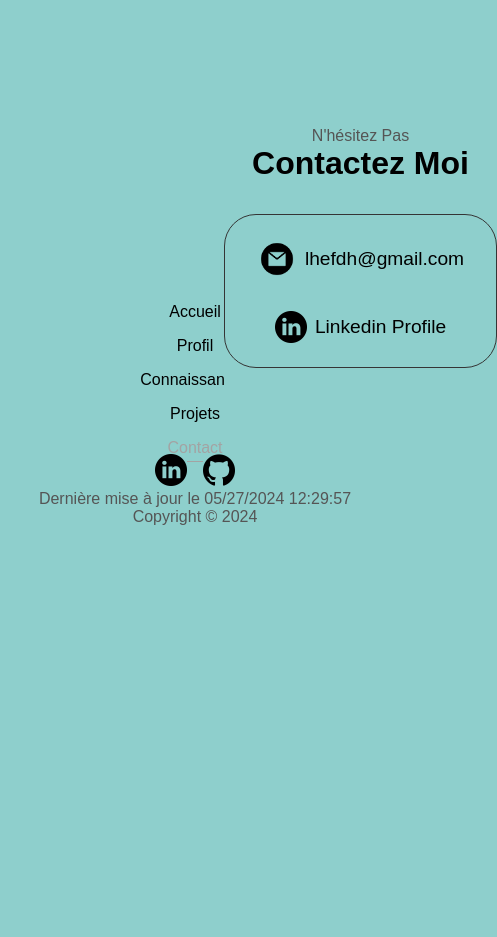
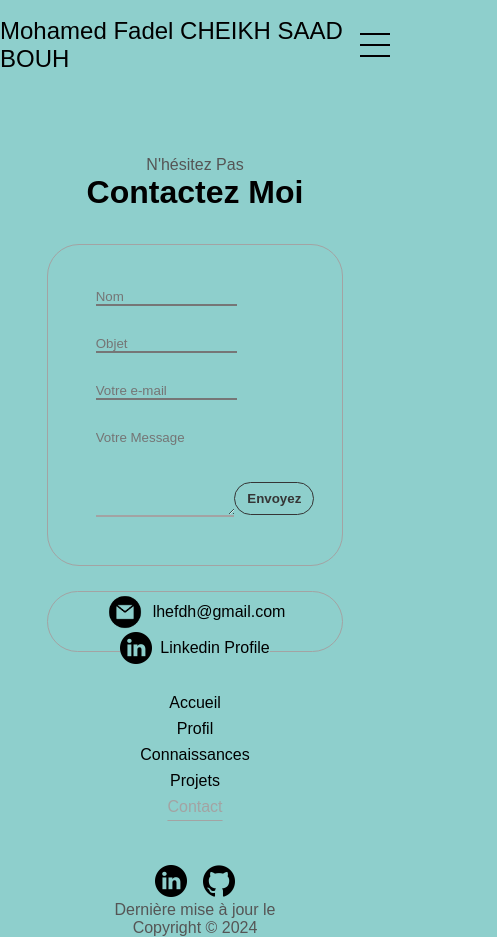
Before and after one commit to lhefdh/PortfolioCEF, a Vue app: page /contact in a window 390 px wide. Shown: the whole page, 497 px wide, since content can reach past the window. Before the commit the page ends 844 px from the top, so only its background shows below. Built offline with nearby package versions, Linux system fonts and the light colour scheme; a web font is replaced by a local one.

Commit message:
settings of Form Sending

```diff
--- a/index.html
+++ b/index.html
@@ -8,6 +8,16 @@
   </head>
   <body>
     <div id="app"></div>
-    <script type="module" src="/src/main.js"></script>
+    <script type="module" src="/src/main.js "></script>
+    <script type="text/javascript"
+        src="https://cdn.jsdelivr.net/npm/@emailjs/browser@4/dist/email.min.js">
+    </script>
+    <script type="text/javascript">
+      (function(){
+          emailjs.init({
+            publicKey: "9FClo4lUvd7Vova6f",
+          });
+      })();
+    </script>
   </body>
 </html>
--- a/src/App.vue
+++ b/src/App.vue
@@ -2,6 +2,7 @@
   <div>
     <Errorpage v-if="$route.path != '/' && $route.path !='/home' && $route.path !='/aboutme' && $route.path !='/experience' && $route.path !='/projects' && $route.path !='/contact'"/>
     <Navbar v-else/>
+    <FooterC/>
   </div>
 </template>
 
@@ -13,6 +14,7 @@ import Experience from './components/Experience.vue'
 import Projects from './components/Projects.vue'
 import Contact from './components/Contact.vue'
 import Errorpage from './components/Errorpage.vue'
+import FooterC from './components/Footer.vue'
 
 export default {
   name:'App',
@@ -23,7 +25,13 @@ export default {
     Experience,
     Projects,
     Contact,
-    Errorpage
+    Errorpage,
+    FooterC
   }
 }
 </script>
+
+<style>
+@import url("style.css");
+@import url("media-queries.css");
+</style>
--- a/src/components/Contact.vue
+++ b/src/components/Contact.vue
@@ -3,6 +3,26 @@
         <div class="contact-container">
             <p class="section__text__p1">N'hésitez Pas</p>
             <h1 class="title">Contactez Moi</h1>
+            <div class="form-container">
+                <form ref="form" class="formFields details-container" @submit.prevent=sendEmail()>
+                    <div class="name-fields">
+                        <div class="field">
+                            <input type="text" name="from_name" placeholder="Nom" >
+                        </div>
+                        <div class="field">
+                            <input type="text" name="subject" placeholder="Objet" >
+                        </div>
+                        <div class="email-field field">
+                            <input type="email" name="user_email" placeholder="Votre e-mail" >
+                        </div>
+                        <div class="field">
+                            <textarea type="textarea" name="message" cols="30"  placeholder="Votre Message"></textarea>
+                        </div>
+                    </div>
+                    <div class="field">
+                        <button class="btn btn-submit" type="submit">Envoyez</button>
+                    </div>
+                </form>
                 <div class="contact-info-upper-container">
                     <div class="contact-info-container">
                         <img
@@ -23,4 +43,36 @@
                 </div>
             </div>
         </div>
+    </div>
 </template>
+<script>
+import emailjs from '@emailjs/browser'
+export default {
+    name: 'Contact',
+    data() {
+        return {
+            from_name: '',
+            user_email: '',
+            subject: '',
+            message: '',
+            to_name:'Fadel',
+        }
+    },
+    methods: {
+      //* password: 'CDD980B83C38A319375A810687BAE398C8B1'*//
+        sendEmail() {
+            emailjs.sendForm('service_ba96ltq', 'template_mzonckh', this.$refs.form, {
+                publicKey: '9FClo4lUvd7Vova6f',
+                })
+                .then(
+                () => {
+                    alert('Message Transmis avec Succès');
+                },
+                (error) => {
+                    console.log('FAILED...', error.text);
+                },
+            );
+        },
+    },
+}
+</script>
--- a/src/components/Navbar.vue
+++ b/src/components/Navbar.vue
@@ -26,40 +26,11 @@
             <li class ="navlistitem"><router-link to="/contact">Contact</router-link></li>
           </div>
         </div>
-
       </div>
     </nav>
 
     <router-view></router-view>
 
-        <footer>
-            <nav>
-                <div>
-                    <ul class="nav-links-footer">
-                        <li><router-link to="/">Accueil</router-link></li>
-                        <li><router-link to="/aboutme">Profil</router-link></li>
-                        <li><router-link to="/experience">Connaissances</router-link></li>
-                        <li><router-link to="/projects">Projets</router-link></li>
-                        <li><router-link to="/contact">Contact</router-link></li>
-                    </ul>
-                </div>
-            </nav>
-            <div id="socials-container">
-                <a href="https://linkedin.com/">
-                    <img src="../assets/linkedin.png"
-                    alt="ma Page LinkedIn"
-                    class="icon"/>
-                </a>
-                <a href="https://github.com/">
-                    <img src="../assets/github.png"
-                    alt="Mon GitHub"
-                    class="icon"/>
-                </a>
-            </div>
-            <p>Dernière mise à jour le {{lastmodif}}</p>
-            <p>Copyright &#169; 2024</p>
-
-        </footer>
   </div>
 </template>
 
@@ -77,8 +48,3 @@ export default {
   }
 
 </script>
-
-<style>
-@import url("../style.css");
-@import url("../media-queries.css");
-</style>
--- a/src/media-queries.css
+++ b/src/media-queries.css
@@ -37,6 +37,10 @@
     height: 275px;
     margin: 0 auto 2rem;
   }
+  .form-container {
+    flex-direction: column;
+    gap: 3vh 0
+   }
   .about-container {
     margin-top: 0;
   }
@@ -45,7 +49,7 @@
 @media screen and (max-width: 600px) {
   #contact,
   footer {
-    height: 40vh;
+    height: fit-content;
   }
   #home {
     height: 83vh;
--- a/src/style.css
+++ b/src/style.css
@@ -24,15 +24,22 @@ nav,
   display: flex;
 }
 nav {
+  padding: 2vh 0;
   justify-content: space-around;
   align-items: center;
-  height: 10vh;
+  height: 100%;
   width: 100%;
 }
 .nav-links {
   gap: 2rem;
   list-style: none;
   font-size: 1.5rem;
+}
+
+#nav-footer{
+    height: fit-content;
+    width: 100%;
+    padding-top: 3vh;
 }
 .nav-links-footer {
   display: flex;
@@ -86,7 +93,6 @@ a.router-link-active {
   position: absolute;
   top: 100%;
   right: 0;
-
   width: fit-content;
   max-height: 0;
   overflow: hidden;
@@ -107,14 +113,16 @@ a.router-link-active {
 .menu-links.open{
   opacity: 90%;
   max-height: 300px;
+  z-index: 1;
 }
+
 .navlistitem {
   text-align: center;
-  padding: 7px;
+  padding: 0px;
 }
 
 .navlistitem a {
-  color: #352f43;
+  color: rgb(53,53,53);
 }
 .text-container {
   text-align: justify;
@@ -125,13 +133,13 @@ a.router-link-active {
 /* footer */
 footer {
   text-align: center;
+  top: 100%;
 }
   /* sections */
   .div__container {
     padding-top: 4vh;
-    margin: 0 14rem;
+    margin: 0 10vw 0 10vw;
     box-sizing: border-box;
-    width : 70vw;
     height: 60vh;
   }
 
@@ -182,9 +190,11 @@ footer {
   }
   .section__text p {
     font-weight: 600;
+
   }
   .section__text__p1 {
     text-align: center;
+
   }
   .section__text__p2 {
     font-size: 1.75rem;
@@ -197,7 +207,6 @@ footer {
   #socials-container {
     display:flex;
     justify-content: center;
-    margin-top: 1rem;
     gap: 1rem;
   }
   /* icons */
@@ -238,7 +247,7 @@ footer {
 
     .about-container {
       gap: 2rem;
-      margin-bottom: 2rem;
+      margin-bottom: 1rem;
       margin-top: 1rem;
     }
     .about-details-container{
@@ -272,6 +281,7 @@ footer {
     margin-bottom: 1rem;
   }
   .experience-details-container {
+    padding-top: 4vh;
     display: flex;
     justify-content: center;
     flex-direction: column;
@@ -281,7 +291,7 @@ footer {
     text-align: initial;
     flex-wrap: wrap;
     flex-direction: row;
-    gap: 1.5rem;
+    gap: 1rem;
     justify-content: space-around;
   }
   article {
@@ -303,8 +313,8 @@ footer {
     }
     .project-img {
       border-radius: 2rem;
-      width: 70%;
-      height: 70%;
+      width: 50%;
+
     }
     .project-img:hover {
       box-shadow: 10px 5px 5px rgb(163,163,163) ;
@@ -360,30 +370,68 @@ footer {
        /* Contact */
    #contact {
     position: relative;
-    padding-top: 15vh;
    }
    .contact-container{
     display: flex;
     flex-direction: column;
+    align-items: center;
+    justify-content: center;
     vertical-align: middle;
    }
+   .form-container {
+    display: flex;
+    flex-direction: row;
+    padding-top: 4vh;
+    align-items: center;
+    gap:0 8vw;
+   }
+   form{
+    padding: 5vh;
+    display: flex;
+    flex-direction: row;
+    align-items: end;
+   }
+   .name-fields {
+    padding: 5px;
+   }
+   .field{
+    margin: 0 1vw;
+   }
+   input,
+   textarea {
+    height: 15px;
+    width: 100%;
+    margin: 15px;
+    border-top: none;
+    border-right: none;
+    border-left: none;
+    outline: none;
+   }
+   textarea {
+    height: 10vh;
+    border-bottom: 2px solid rgb(163,163,163);
+   }
+   .btn-submit {
+    margin-bottom: 3vh;
+    padding: 0.5rem;
+    width: 5rem;
+    color: rgb(53,53,53);
+    border: rgb(53,53,53) 0.1rem solid;
+   }
    .contact-info-upper-container {
+    margin: 0 auto;
+    height: 7vh;
     display: flex;
     justify-content: center;
     border-radius: 2rem;
-    border: rgb(53,53,53) 0.1rem solid;
-    margin: 2rem auto;
-    padding: 0.5rem;
+    border: rgb(163,163,163) 0.1rem solid;
    }
    .contact-info-container {
     display: flex;
     align-items :center;
-    justify-content:center;
+    justify-content :center;
     gap: 0.5rem;
-    margin: 1rem;
-   }
-   .contact-info-container p {
-    font-size: larger;
+    margin: 0.5rem;
    }
    .email-icon {
     height: 2.5rem
```
Also changed, not shown: 1 other file (tests, documents, lock files or other folders). Lines whose indentation alone changed are shown as unchanged.
